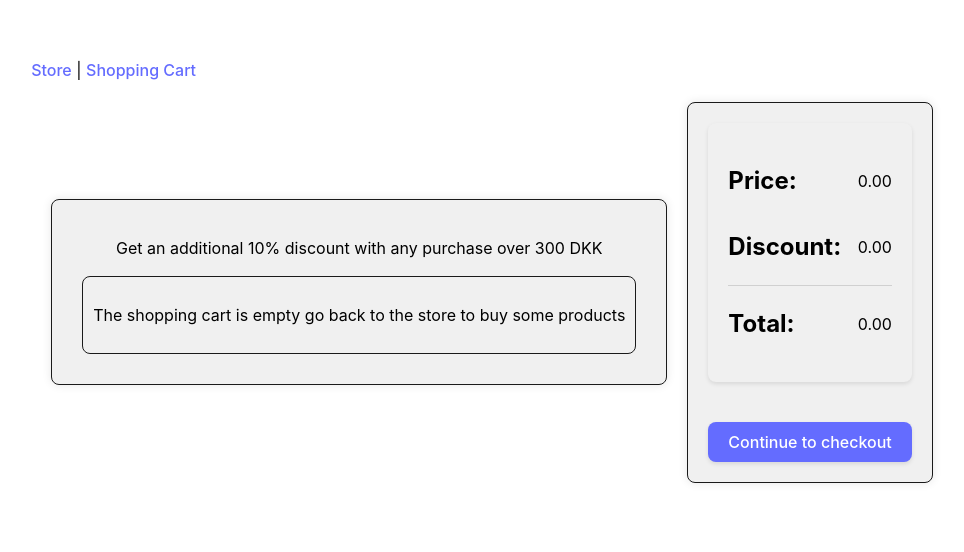
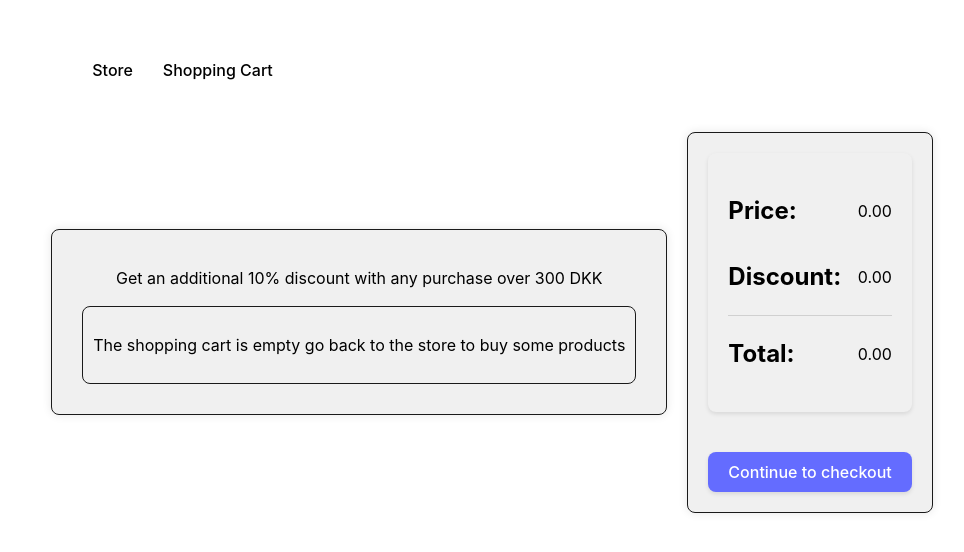
Before and after one commit to SiGoldbach/FrontendWebShop9, a React (Vite) app: page /cart in a window 1280 px wide. Shown: the part 120-672 px from the top of the page, without its empty margins (148-1112 px from the left). Built offline with nearby package versions, Linux system fonts and the light colour scheme.

Commit message:
Better navigation. Not perfect, needs fixing

```diff
--- a/src/Pages/App.tsx
+++ b/src/Pages/App.tsx
@@ -106,11 +106,13 @@ function App():JSX.Element {
 
       <Router>
         <div >
-          <nav>
-            {/* Nav links */}
-            <Link to="/">Store</Link> | <Link to="/cart">Shopping Cart </Link>
-          </nav>
-
+          <div className="navContainer">
+            <nav>
+              {/* Nav links */}
+              <Link to="/" className="navLink">Store</Link>
+              <Link to="/cart" className="navLink">Shopping Cart </Link>
+            </nav>
+          </div>
         {/* Define routes */}
         <Routes>
           <Route path="/" element={<LandingPage onAddToCart={handleAddToCart} />} />
--- a/src/Pages/index.css
+++ b/src/Pages/index.css
@@ -438,6 +438,33 @@ input:focus {
   border-color: #000;
 }
 
+.navContainer {
+  display: flex;
+  justify-content: space-between;
+  align-items: center;
+  width: 90%;
+  margin: 20px auto;
+  padding: 10px;
+  background: var(--background-color);
+  box-shadow: var(--shadow-color)
+}
+
+nav {
+  width: 100%;
+}
+.navLink {
+  text-decoration: none;
+  color: var(--text-color);
+  padding: 10px 15px;
+  border-radius: 5px;
+  transition: background-color 0.3s ease;
+}
+
+.navLink:hover {
+  background-color: var(--box-background-color)
+}
+
+
 ul {
   list-style: none;
   padding: 0;
```
